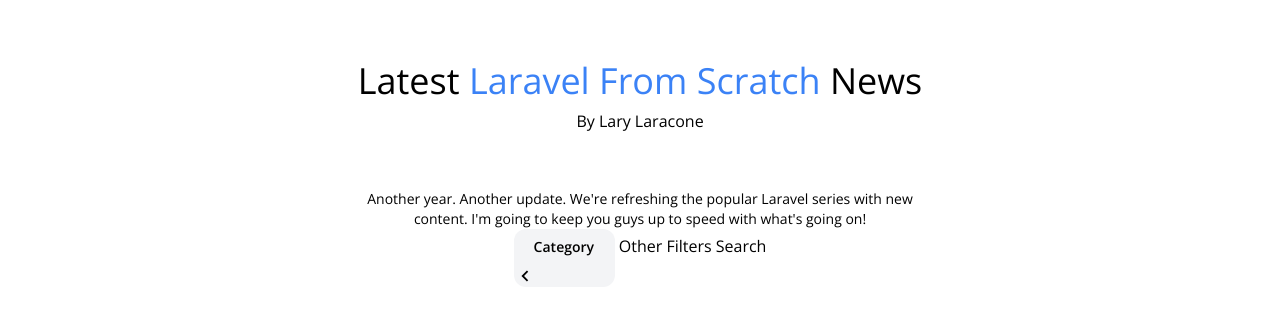
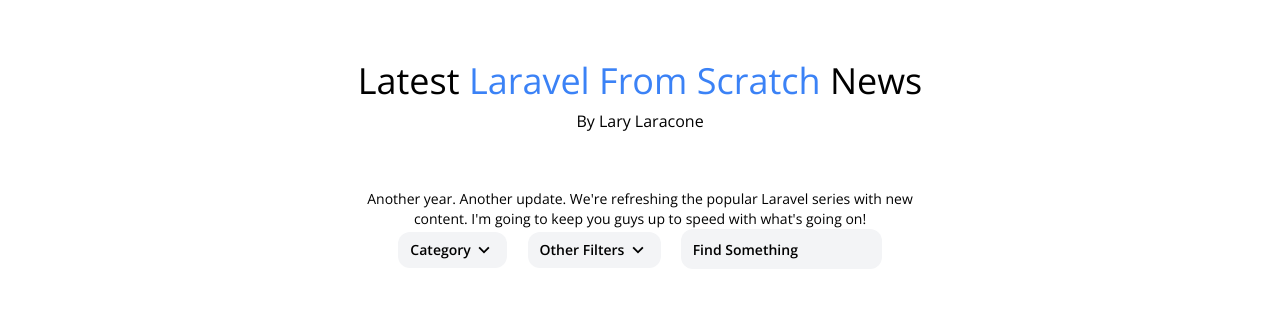
Before and after one commit to chinekwe01/frontEnd-KenpolyBlog, a plain HTML site: page index.html in a window 1280 px wide. Shown: the part 75-394 px from the top of the page. Drawn offline with nearby package versions, Linux system fonts and the light colour scheme.

Commit message:
added the search input and drop down menu

```diff
--- a/index.html
+++ b/index.html
@@ -62,16 +62,25 @@
             what's going on!
           </p>
 
-          <div class="tw-flex tw-justify-center">
-            <span class="bg-gray-100 inline-block rounded-xl">
+          <div class="tw-flex tw-justify-center space-x-4">
+            <!-- Category -->
+            <span
+              class="relative inline-flex items-center bg-gray-100 inline-block rounded-xl"
+            >
               <select
-                class="appearance-none bg-transparent py-2 px-5 text-sm font-semibold"
+                class="appearance-none bg-transparent py-2 pl-3 pr-9 text-sm font-semibold"
               >
                 <option value="category" disabled selected>Category</option>
                 <option value="personal">Personal</option>
                 <option value="business">Business</option>
               </select>
-              <svg width="22" height="22" viewBox="0.83 1 20.15 20.15">
+              <svg
+                class="transform -rotate-90 absolute pointer-events-none"
+                style="right: 12px"
+                width="22"
+                height="22"
+                viewBox="0.83 1 20.15 20.15"
+              >
                 <g fill="none" fill-rule="evenodd">
                   <path
                     stroke="#000"
@@ -86,8 +95,53 @@
                 </g>
               </svg>
             </span>
-            <span>Other Filters</span>
-            <span>Search</span>
+            <!-- Other Filters -->
+            <span
+              class="relative inline-flex items-center bg-gray-100 inline-block rounded-xl"
+            >
+              <select
+                class="appearance-none bg-transparent py-2 pl-3 pr-9 text-sm font-semibold"
+              >
+                <option value="category" disabled selected>
+                  Other Filters
+                </option>
+                <option value="foo">Foo</option>
+                <option value="bar">Bar</option>
+              </select>
+              <svg
+                class="transform -rotate-90 absolute pointer-events-none"
+                style="right: 12px"
+                width="22"
+                height="22"
+                viewBox="0.83 1 20.15 20.15"
+              >
+                <g fill="none" fill-rule="evenodd">
+                  <path
+                    stroke="#000"
+                    stroke-opacity=".012"
+                    stroke-width=".5"
+                    d="M21 1v20.16H.84V1z"
+                  ></path>
+                  <path
+                    class="fill-current"
+                    d="M13.854 7.224l-3.847 3.856 3.847 3.856-1.184 1.184-5.04-5.04 5.04-5.04z"
+                  ></path>
+                </g>
+              </svg>
+            </span>
+            <!-- Search -->
+            <span
+              class="relative inline-flex items-center bg-gray-100 inline-block rounded-xl px-3 py-2"
+            >
+              <form action="#" method="get">
+                <input
+                  type="text"
+                  name="search"
+                  placeholder="Find Something"
+                  class="bg-transparent placeholder-black text-sm font-semibold"
+                />
+              </form>
+            </span>
           </div>
         </div>
       </header>
```
